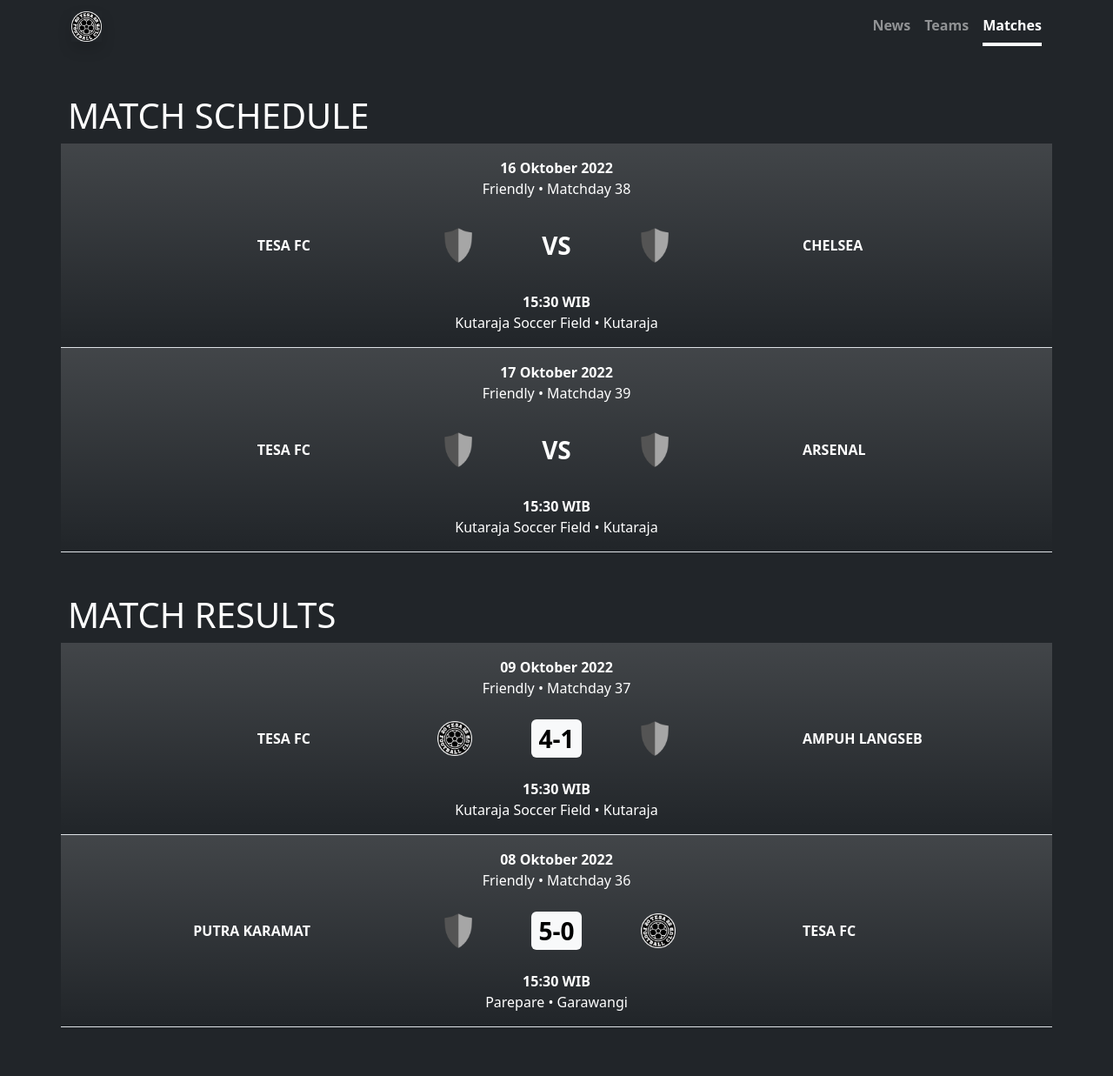
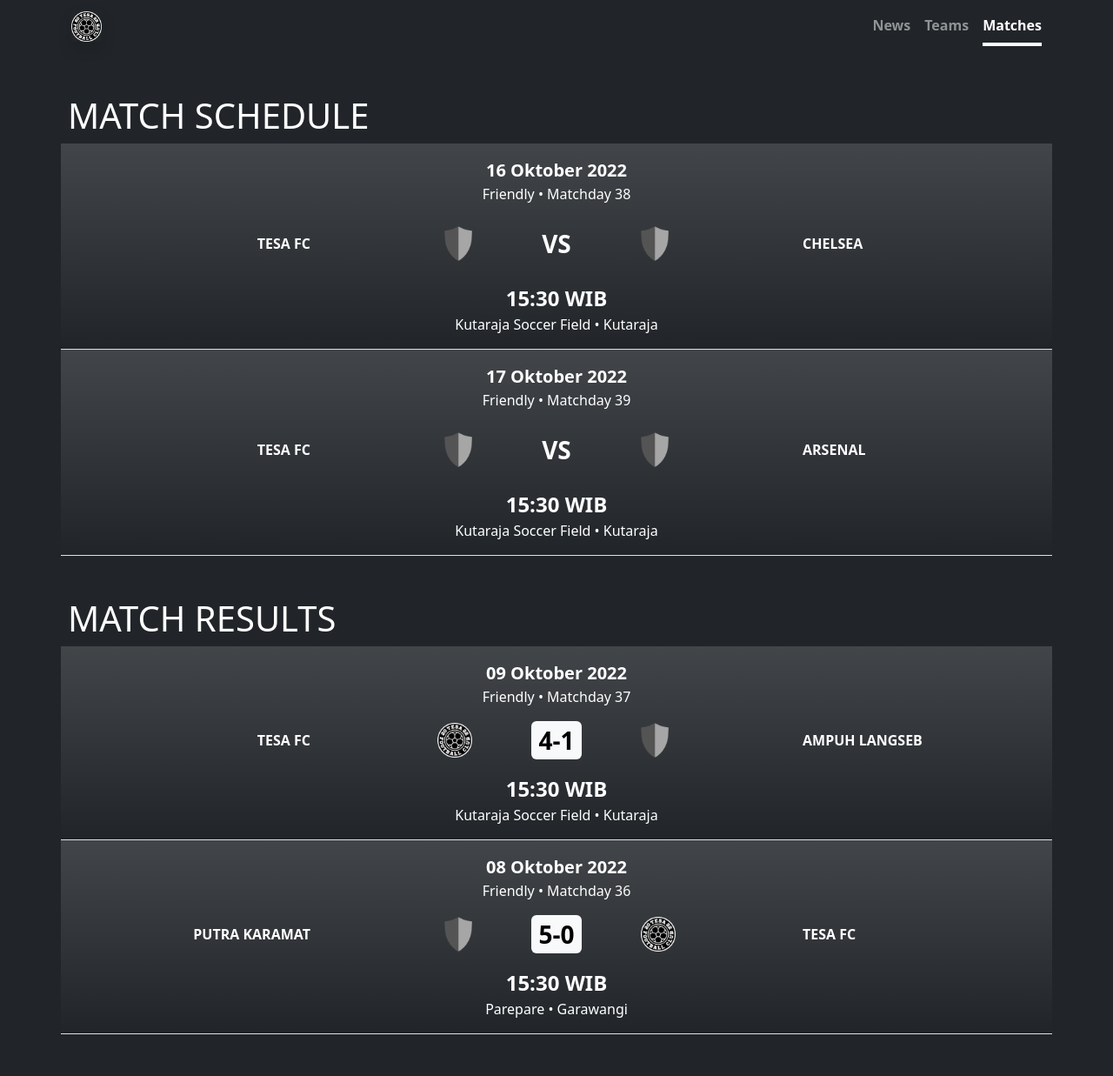
Before and after one commit to tesafc/tesafc.github.io, a Jekyll site: the page built from matches.html, in a window 1280 px wide. Shown: the whole page at 87% size. Built offline with Jekyll 4.4.1, drawn with Linux system fonts in a browser that asks for light colours.

Commit message:
Update matches.html

```diff
--- a/matches.html
+++ b/matches.html
@@ -12,10 +12,10 @@
       <div class="col">
         <div class="card text-bg-dark bg-gradient border-0 border-bottom rounded-0 px-0 py-2">
           <div class="card-header bg-transparent border-0">
-            <p class="card-text text-center text-capitalize fw-bolder mb-0">{{ match.time }}</p>
+            <p class="card-text text-center text-capitalize fs-5 fw-bolder mb-0">{{ match.time }}</p>
             <p class="card-text text-center text-capitalize mb-0">{{ match.competition }} • {{ match.matchday }}</p>
           </div>
-          <div class="card-body">
+          <div class="card-body py-2">
             <div class="row g-2">
               <div class="col-3 d-flex justify-content-end align-items-center">
                 <p class="card-text text-end text-uppercase fw-bolder lh-1">{{ match.home-team.name }}</p>
@@ -35,7 +35,7 @@
             </div>
           </div>
           <div class="card-footer bg-transparent border-0">
-            <p class="card-text text-center text-uppercase fw-bolder mb-0">{{ match.kick-off }}</p>
+            <p class="card-text text-center text-uppercase fs-4 fw-bolder mb-0">{{ match.kick-off }}</p>
             <p class="card-text text-center text-capitalize mb-0">{{ match.stadium }} • {{ match.place }}</p>
           </div>
         </div>
@@ -52,10 +52,10 @@
       <div class="col">
         <div class="card text-bg-dark bg-gradient border-0 border-bottom rounded-0 px-0 py-2">
           <div class="card-header bg-transparent border-0">
-            <p class="card-text text-center text-capitalize fw-bolder mb-0">{{ match.time }}</p>
+            <p class="card-text text-center text-capitalize fs-5 fw-bolder mb-0">{{ match.time }}</p>
             <p class="card-text text-center text-capitalize mb-0">{{ match.competition }} • {{ match.matchday }}</p>
           </div>
-          <div class="card-body">
+          <div class="card-body py-2">
             <div class="row g-2">
               <div class="col-3 d-flex justify-content-end align-items-center">
                 <p class="card-text text-end text-uppercase fw-bolder lh-1">{{ match.home-team.name }}</p>
@@ -75,7 +75,7 @@
             </div>
           </div>
           <div class="card-footer bg-transparent border-0">
-            <p class="card-text text-center text-uppercase fw-bolder mb-0">{{ match.kick-off }}</p>
+            <p class="card-text text-center text-uppercase fs-4 fw-bolder mb-0">{{ match.kick-off }}</p>
             <p class="card-text text-center text-capitalize mb-0">{{ match.stadium }} • {{ match.place }}</p>
           </div>
         </div>
```
